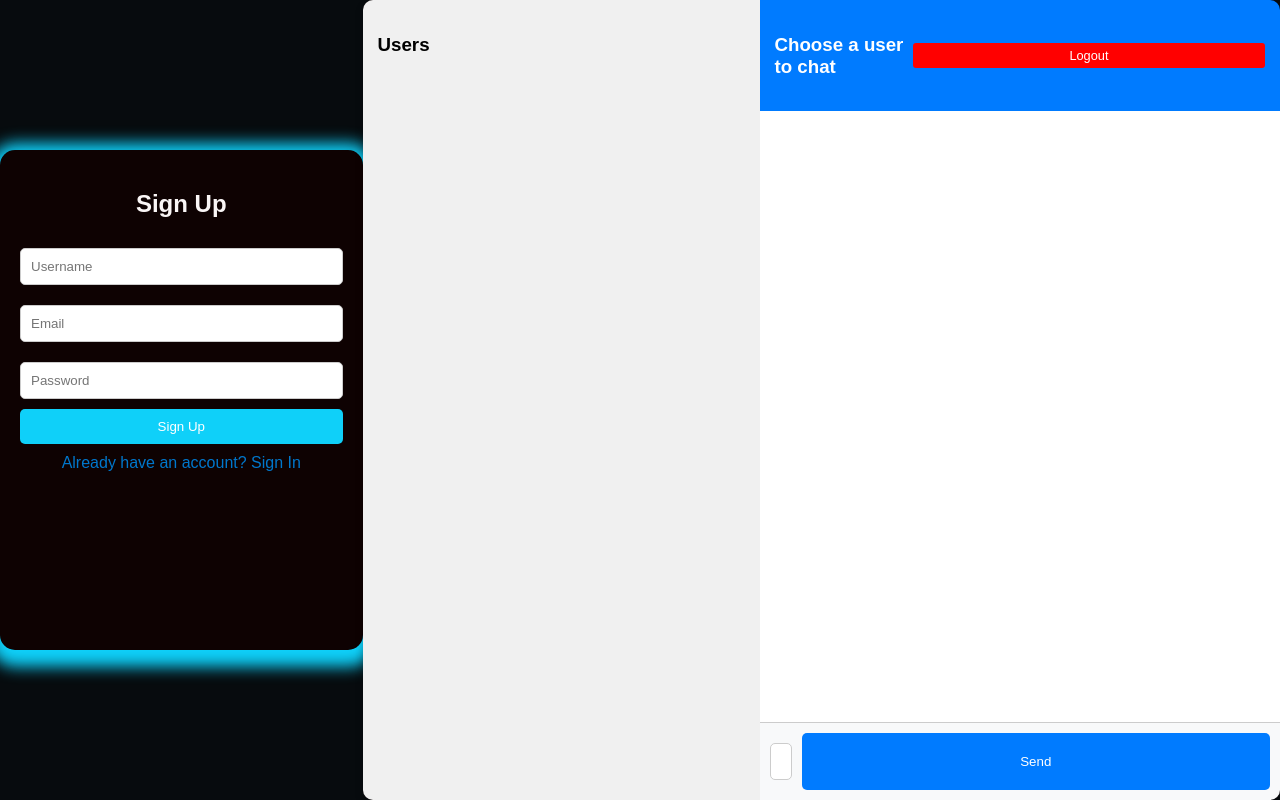
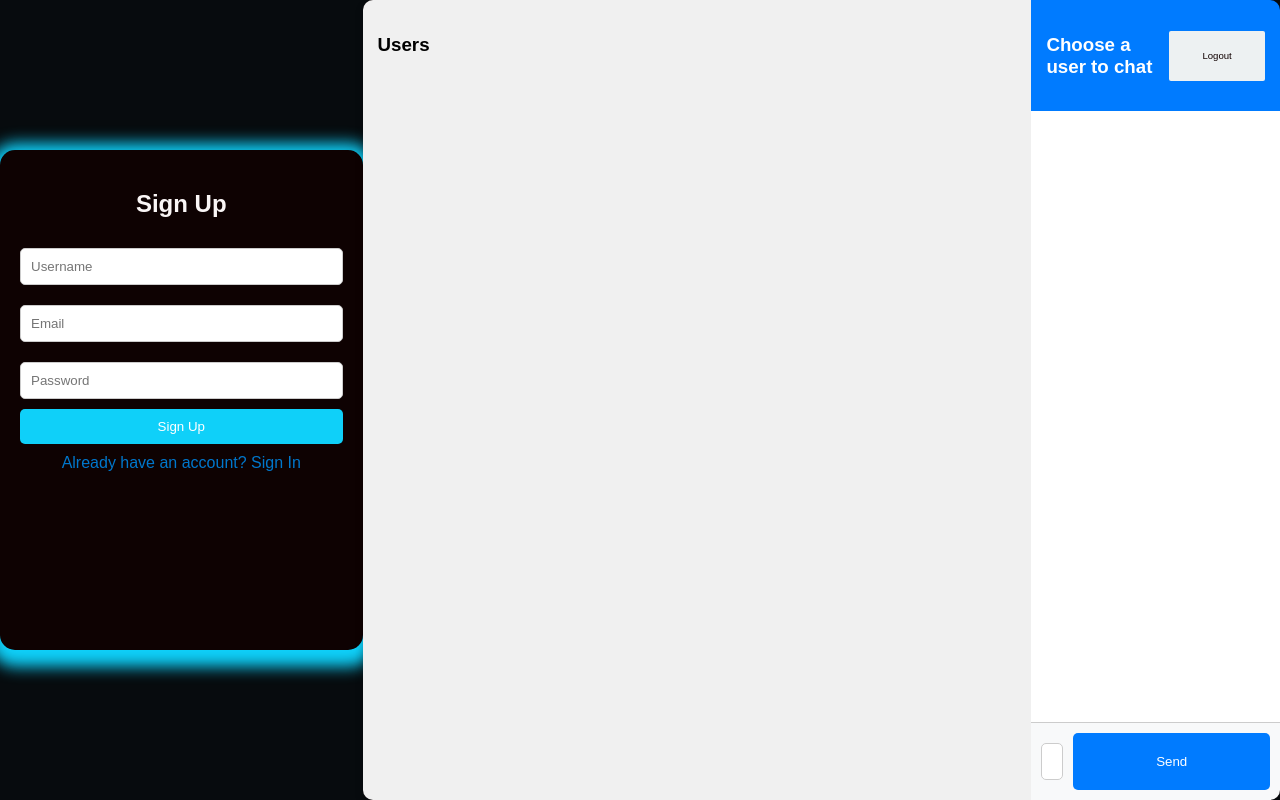
Before and after one commit to PriyaNayak28/chat-application, a plain HTML site: page index.html in a window 1280 px wide. Drawn offline with nearby package versions, Linux system fonts and the light colour scheme.

Commit message:
file added

```diff
--- a/index.html
+++ b/index.html
@@ -32,9 +32,9 @@
         <span class="toggle-link" onclick="toggleForms()">Don't have an account? Sign Up</span>
     </div>
 
-    <div id="main-page" style="display: none; display: flex; height: 100vh;">
-        <!-- Sidebar  -->
-            <div id="sidebar" style="width: 40%; background: #f0f0f0; padding: 15px; overflow-y: auto; height: 100vh;">
+     <div id="main-page" style="display: none; display: flex; height: 100vh;">
+        <!-- Sidebar   -->
+            <div id="sidebar" style="width: 80%; background: #f0f0f0; padding: 15px; overflow-y: auto; height: 100vh;">
                 <h3>Users</h3>
                 <ul id="user-list" style="list-style: none; padding: 0;"></ul>
             </div>
@@ -43,7 +43,7 @@
              <!-- Header with Logout Button   -->
             <div id="chat-header" style="padding: 15px; background: #007bff; color: white; display: flex; justify-content: space-between; align-items: center;">
                 <h3 id="chat-title">Choose a user to chat</h3>
-                <button id="logout-button" onclick="logout()" style="background: red; color: white; border: none; padding: 5px 8px; cursor: pointer; font-size: 0.8em; border-radius: 3px;">Logout</button>
+                <button id="logout-button" onclick="logout()" style="background: rgb(237, 241, 242); color: rgb(16, 1, 1); border: none; padding: 2px 2px; cursor: pointer; font-size: 0.6em; border-radius: 2px; width: 150px; height: 50px;">Logout</button>
             </div>
 
 
@@ -56,8 +56,6 @@
             </div>
         </div>
     </div>
-
-
 
     <script>
         setTimeout(function() {
```
Also changed, not shown: app.js (+0 -76 lines).
